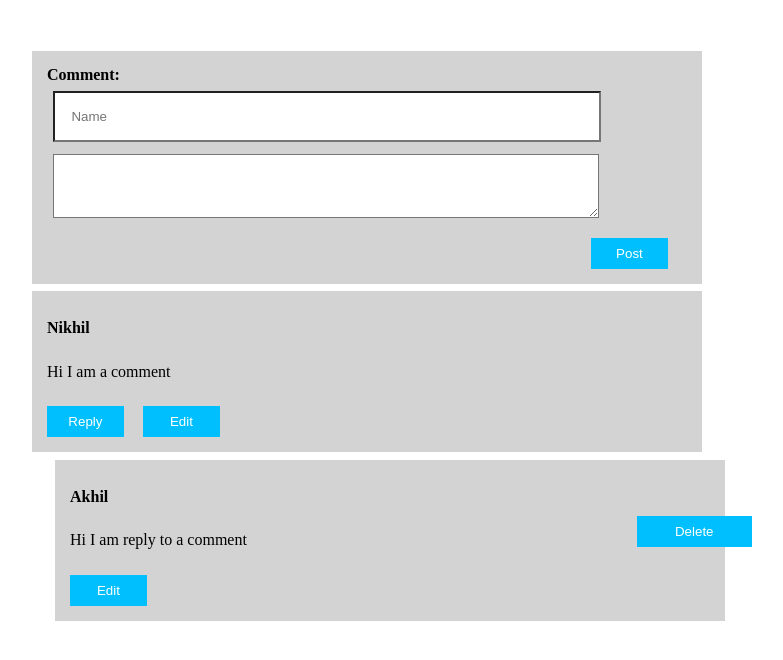
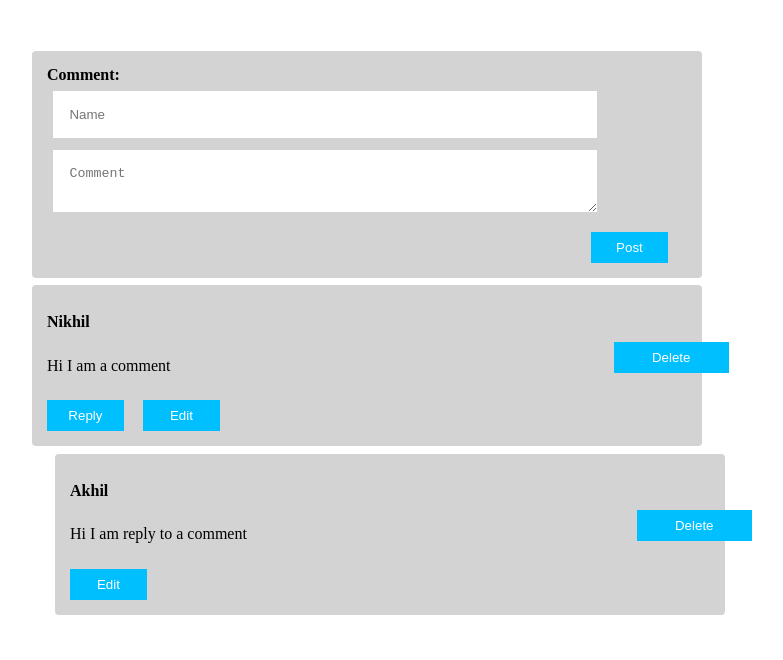
Before and after one commit to nikhilgvpce/comment-section, a React (Vite) app: page / in a window 1280 px wide. Shown: the top 660 px of the page, without its empty margins (224-1007 px from the left). Built offline with nearby package versions, Linux system fonts and the light colour scheme.

Commit message:
Adds Delete Comment functionality and css to inout, textarea values

```diff
--- a/src/CommentItem/CommentItem.css
+++ b/src/CommentItem/CommentItem.css
@@ -4,6 +4,7 @@
     width: 50vw;
     background-color: lightgrey;
     padding: 15px;
+    border-radius: 4px;
 }
 
 .replyItem-wrapper {
@@ -19,6 +20,8 @@ input, textarea {
     padding: 16px;
     margin: 1%;
     background-color: white;
+    border: none;
+    outline: none;
 }
 
 .post-btn {
@@ -49,6 +52,7 @@ button {
     flex-direction: column;
     position: relative;
     margin-left: 3%;
+    border-radius: 4px;
 }
 
 .comment-saved-mode {
--- a/src/CommentItem/CommentItem.jsx
+++ b/src/CommentItem/CommentItem.jsx
@@ -25,13 +25,13 @@ const CommentItem = (props) => {
             <div className={`${Number.isInteger(parentIndex) ? 'replyItem-wrapper' : 'commentItem-wrapper'}`}>
                 <p className="header-value">{headerValue}</p>
                 <input placeholder={inputPlaceholder} value={inputValue} onChange={(e) => onInputChange(e, parentIndex, index)} />
-                <textarea onInput={onTextAreaChange} value={textAreaValue}></textarea>
+                <textarea placeholder={headerValue.replace(':', '')} onInput={onTextAreaChange} value={textAreaValue}></textarea>
                 <button className="post-btn" onClick={() => onSubmit(parentIndex, index)}>Post</button>
             </div>
         )
     }
     return (
-        <div className={`${ Number.isInteger(parentIndex) ? 'reply-saved-mode': 'comment-saved-mode'}`}>
+        <div className={`${Number.isInteger(parentIndex) ? 'reply-saved-mode' : 'comment-saved-mode'}`}>
             <div className="comment-values">
                 <p className="input-value">{inputValue}</p>
                 <p>{textAreaValue}</p>
@@ -39,7 +39,7 @@ const CommentItem = (props) => {
             <div className="edit-controls">
                 {!Number.isInteger(parentIndex) ? <button onClick={() => onReply(parentIndex, index)}>Reply</button> : null}
                 {<button onClick={() => onEdit(parentIndex, index)}>Edit</button>}
-                { Number.isInteger(parentIndex) ? <button className="delete-btn" onClick={() => onDelete(parentIndex, index)}>Delete</button> : null}
+                <button className="delete-btn" onClick={() => onDelete(parentIndex, index)}>Delete</button>
             </div>
         </div>
     )
```
